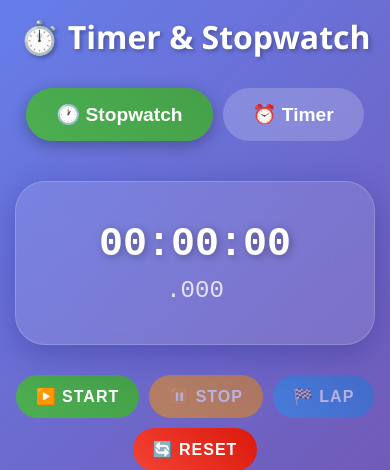
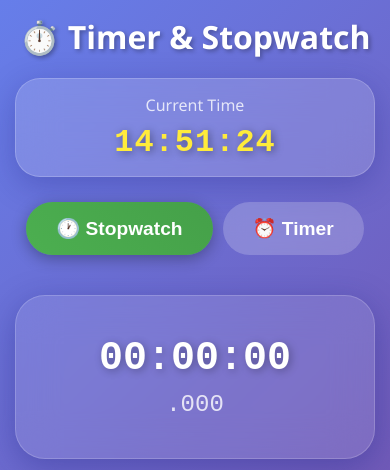
Before and after one commit to smitsu32/mitsu-web-utility-tools, a Flask app: page / in a window 390 px wide. Shown: the top 470 px of the page. Run offline with Flask 3, Linux system fonts and the light colour scheme.

Commit message:
Enhance timer-stopwatch app with multiple UI and functionality improvements
- Fix stopwatch button responsiveness by optimizing update interval (10ms)
- Add custom styled number input arrows with gradient colors and animations
- Implement timer presets with 12 quick-select options (30s to 2h)
- Add real-time current time display in header with HH:MM:SS format
- Improve button state management and server synchronization
- Enhance mobile responsiveness for all new components

🤖 Generated with [Claude Code](https://claude.ai/code)

Co-Authored-By: Claude <noreply@anthropic.com>

```diff
--- a/timer-stopwatch-app/src/app.py
+++ b/timer-stopwatch-app/src/app.py
@@ -18,7 +18,7 @@ class TimerStopwatch:
         self.timer_paused_time = 0
 
 timer_sw = TimerStopwatch()
-
+1
 @app.route('/')
 def index():
     return render_template('index.html')
--- a/timer-stopwatch-app/static/css/style.css
+++ b/timer-stopwatch-app/static/css/style.css
@@ -25,8 +25,35 @@ header {
 
 h1 {
     font-size: 3em;
-    margin-bottom: 30px;
+    margin-bottom: 20px;
     text-shadow: 2px 2px 4px rgba(0,0,0,0.3);
+}
+
+.current-time-display {
+    text-align: center;
+    margin: 20px 0 30px 0;
+    background: rgba(255, 255, 255, 0.15);
+    backdrop-filter: blur(20px);
+    border-radius: 25px;
+    padding: 20px;
+    border: 1px solid rgba(255, 255, 255, 0.2);
+    box-shadow: 0 8px 32px rgba(31, 38, 135, 0.3);
+}
+
+.current-time-label {
+    font-size: 1.2em;
+    opacity: 0.8;
+    margin-bottom: 10px;
+    font-weight: 500;
+}
+
+.current-time {
+    font-size: 2.5em;
+    font-weight: bold;
+    font-family: 'Courier New', monospace;
+    color: #ffeb3b;
+    text-shadow: 2px 2px 8px rgba(0,0,0,0.4);
+    letter-spacing: 2px;
 }
 
 .mode-toggle {
@@ -332,4 +481,45 @@ h1 {
     .finished-message {
         font-size: 2.5em;
     }
+
+    .current-time-display {
+        margin: 15px 0 25px 0;
+        padding: 15px;
+    }
+
+    .current-time-label {
+        font-size: 1em;
+        margin-bottom: 8px;
+    }
+
+    .current-time {
+        font-size: 2em;
+        letter-spacing: 1px;
+    }
+
+    .presets-grid {
+        grid-template-columns: repeat(auto-fit, minmax(60px, 1fr));
+        gap: 10px;
+    }
+
+    .preset-btn {
+        padding: 10px 12px;
+        font-size: 0.9em;
+        min-width: 60px;
+    }
+
+    .number-controls {
+        right: 3px;
+    }
+
+    .spin-btn {
+        width: 20px;
+        height: 16px;
+        border-radius: 6px;
+    }
+
+    .spin-btn.up::before,
+    .spin-btn.down::before {
+        font-size: 8px;
+    }
 }
--- a/timer-stopwatch-app/static/js/app.js
+++ b/timer-stopwatch-app/static/js/app.js
@@ -2,11 +2,13 @@ class TimerStopwatchApp {
     constructor() {
         this.stopwatchInterval = null;
         this.timerInterval = null;
+        this.currentTimeInterval = null;
         this.currentTab = 'stopwatch';
 
         this.initializeElements();
         this.bindEvents();
         this.updateDisplay();
+        this.startCurrentTimeUpdate();
     }
 
     initializeElements() {
@@ -35,6 +37,9 @@ class TimerStopwatchApp {
         this.timerReset = document.getElementById('timer-reset');
         this.progressCircle = document.getElementById('progress-circle');
         this.timerFinished = document.getElementById('timer-finished');
+
+        // Current time element
+        this.currentTimeElement = document.getElementById('current-time');
     }
 
     bindEvents() {
@@ -61,6 +66,24 @@ class TimerStopwatchApp {
         // Close timer finished modal
         this.timerFinished.addEventListener('click', () => {
             this.timerFinished.classList.remove('show');
+        });
+
+        // Preset buttons
+        document.querySelectorAll('.preset-btn').forEach(btn => {
+            btn.addEventListener('click', (e) => {
+                const seconds = parseInt(e.target.dataset.time);
+                this.setTimerFromSeconds(seconds);
+            });
+        });
+
+        // Custom spin buttons
+        document.querySelectorAll('.spin-btn').forEach(btn => {
+            btn.addEventListener('click', (e) => {
+                e.preventDefault();
+                const target = e.target.dataset.target;
+                const action = e.target.dataset.action;
+                this.handleSpinButton(target, action);
+            });
         });
     }
 
@@ -119,7 +142,6 @@ class TimerStopwatchApp {
     async stopStopwatch() {
         try {
             const response = await fetch('/api/stopwatch/stop', { method: 'POST' });
-            const data = await response.json();
 
             this.stopwatchStart.disabled = false;
             this.stopwatchStop.disabled = true;
@@ -146,7 +168,6 @@ class TimerStopwatchApp {
     async resetStopwatch() {
         try {
             const response = await fetch('/api/stopwatch/reset', { method: 'POST' });
-            const data = await response.json();
 
             this.stopwatchStart.disabled = false;
             this.stopwatchStop.disabled = true;
@@ -181,6 +202,14 @@ class TimerStopwatchApp {
             const timeFormatted = this.formatTime(data.time);
             this.stopwatchDisplay.textContent = timeFormatted.display;
             this.stopwatchMs.textContent = timeFormatted.ms;
+
+            // Update button states based on server response
+            if (!data.running && this.stopwatchInterval) {
+                this.stopwatchStart.disabled = false;
+                this.stopwatchStop.disabled = true;
+                this.stopwatchLap.disabled = true;
+                this.stopStopwatchInterval();
+            }
         } catch (error) {
             console.error('Error updating stopwatch display:', error);
         }
@@ -329,6 +358,50 @@ class TimerStopwatchApp {
         }, 5000);
     }
 
+    handleSpinButton(target, action) {
+        const input = document.getElementById(target);
+        let value = parseInt(input.value) || 0;
+        let min = parseInt(input.min) || 0;
+        let max = parseInt(input.max) || 59;
+
+        if (action === 'increment') {
+            value = value >= max ? min : value + 1;
+        } else if (action === 'decrement') {
+            value = value <= min ? max : value - 1;
+        }
+
+        input.value = value;
+        this.updateTimerDisplay();
+    }
+
+    setTimerFromSeconds(totalSeconds) {
+        const hours = Math.floor(totalSeconds / 3600);
+        const minutes = Math.floor((totalSeconds % 3600) / 60);
+        const seconds = totalSeconds % 60;
+
+        this.hoursInput.value = hours;
+        this.minutesInput.value = minutes;
+        this.secondsInput.value = seconds;
+
+        this.updateTimerDisplay();
+    }
+
+    startCurrentTimeUpdate() {
+        this.updateCurrentTime();
+        this.currentTimeInterval = setInterval(() => {
+            this.updateCurrentTime();
+        }, 1000);
+    }
+
+    updateCurrentTime() {
+        const now = new Date();
+        const hours = now.getHours().toString().padStart(2, '0');
+        const minutes = now.getMinutes().toString().padStart(2, '0');
+        const seconds = now.getSeconds().toString().padStart(2, '0');
+
+        this.currentTimeElement.textContent = `${hours}:${minutes}:${seconds}`;
+    }
+
     updateDisplay() {
         this.updateTimerDisplay();
     }
--- a/timer-stopwatch-app/templates/index.html
+++ b/timer-stopwatch-app/templates/index.html
@@ -10,6 +10,10 @@
     <div class="container">
         <header>
             <h1>⏱️ Timer & Stopwatch</h1>
+            <div class="current-time-display">
+                <div class="current-time-label">Current Time</div>
+                <div id="current-time" class="current-time">00:00:00</div>
+            </div>
             <div class="mode-toggle">
                 <button id="stopwatch-tab" class="tab-btn active">🕐 Stopwatch</button>
                 <button id="timer-tab" class="tab-btn">⏰ Timer</button>
@@ -42,14 +46,26 @@
                 <div class="input-group">
                     <label>Hours</label>
                     <input type="number" id="hours" min="0" max="23" value="0">
+                    <div class="number-controls">
+                        <button type="button" class="spin-btn up" data-target="hours" data-action="increment"></button>
+                        <button type="button" class="spin-btn down" data-target="hours" data-action="decrement"></button>
+                    </div>
                 </div>
                 <div class="input-group">
                     <label>Minutes</label>
                     <input type="number" id="minutes" min="0" max="59" value="5">
+                    <div class="number-controls">
+                        <button type="button" class="spin-btn up" data-target="minutes" data-action="increment"></button>
+                        <button type="button" class="spin-btn down" data-target="minutes" data-action="decrement"></button>
+                    </div>
                 </div>
                 <div class="input-group">
                     <label>Seconds</label>
                     <input type="number" id="seconds" min="0" max="59" value="0">
+                    <div class="number-controls">
+                        <button type="button" class="spin-btn up" data-target="seconds" data-action="increment"></button>
+                        <button type="button" class="spin-btn down" data-target="seconds" data-action="decrement"></button>
+                    </div>
                 </div>
             </div>
 
@@ -69,6 +85,24 @@
                 <button id="timer-reset" class="btn btn-reset">🔄 Reset</button>
             </div>
 
+            <div class="presets-section">
+                <h3>⚡ Quick Presets</h3>
+                <div class="presets-grid">
+                    <button class="preset-btn" data-time="30">30s</button>
+                    <button class="preset-btn" data-time="60">1m</button>
+                    <button class="preset-btn" data-time="180">3m</button>
+                    <button class="preset-btn" data-time="300">5m</button>
+                    <button class="preset-btn" data-time="600">10m</button>
+                    <button class="preset-btn" data-time="900">15m</button>
+                    <button class="preset-btn" data-time="1200">20m</button>
+                    <button class="preset-btn" data-time="1500">25m</button>
+                    <button class="preset-btn" data-time="1800">30m</button>
+                    <button class="preset-btn" data-time="2700">45m</button>
+                    <button class="preset-btn" data-time="3600">1h</button>
+                    <button class="preset-btn" data-time="7200">2h</button>
+                </div>
+            </div>
+
             <div class="timer-finished" id="timer-finished">
                 <div class="finished-message">⏰ Time's Up!</div>
                 <audio id="timer-sound" preload="auto">
```
Also changed, not shown: other parts of timer-stopwatch-app/static/css/style.css (+122 -0 lines).
